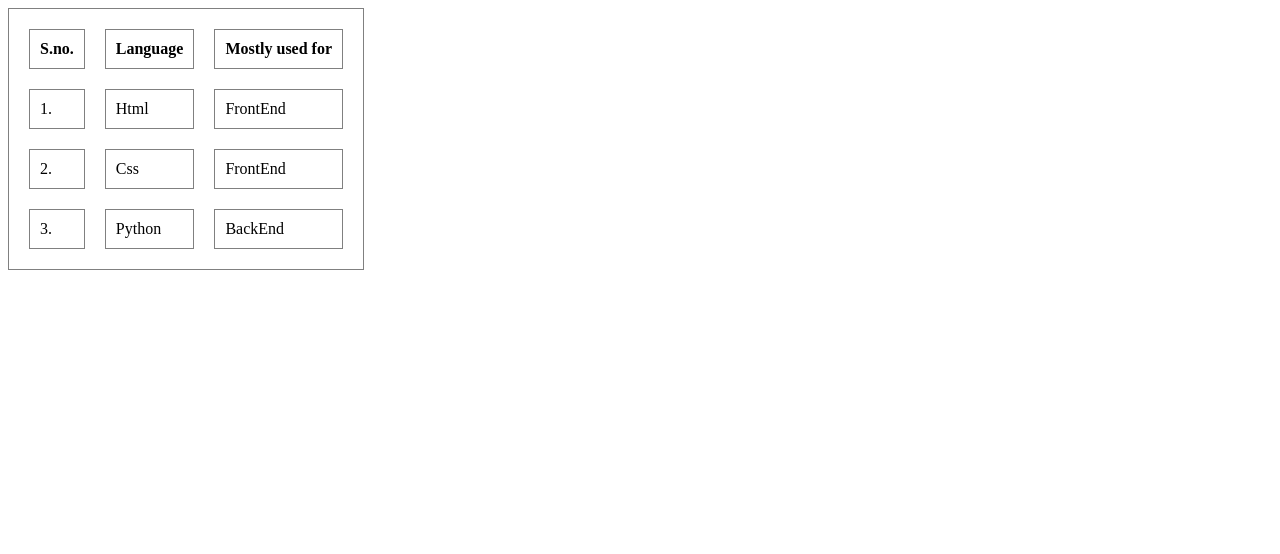
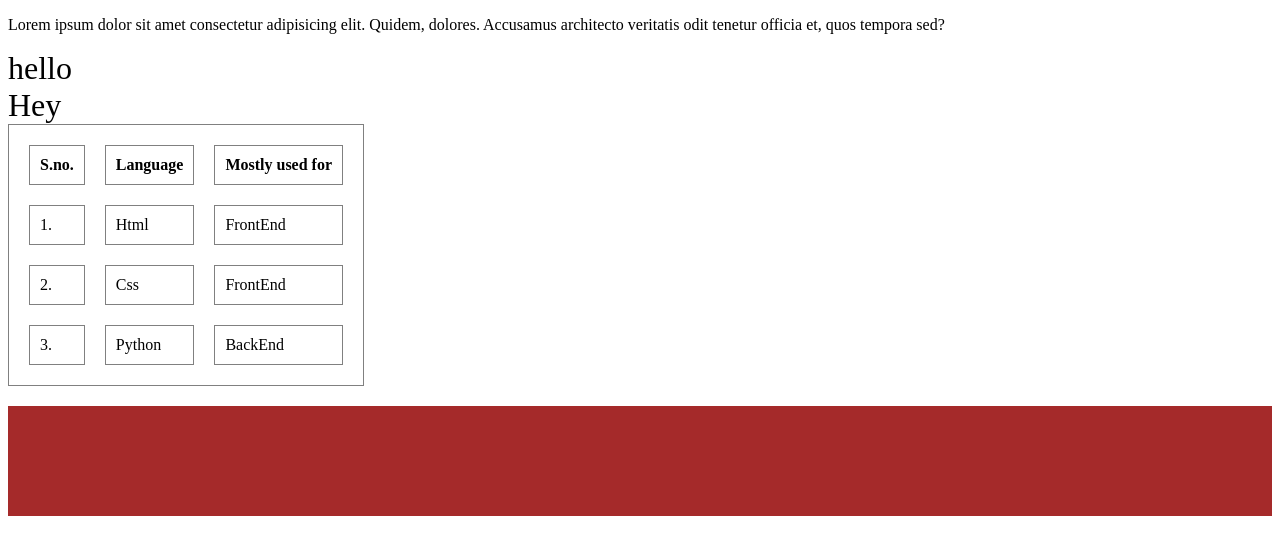
Before and after one commit to harshbhar0629/Interview_Questions, a plain HTML site: page web_interview/index.html in a window 1280 px wide. Drawn offline with Linux system fonts and the light colour scheme.

Commit message:
Css interview questions added:

```diff
--- a/web_interview/index.html
+++ b/web_interview/index.html
@@ -9,12 +9,33 @@
 			content="width=device-width, initial-scale=1.0" />
 		<title>Document</title>
 		<style>
-            table, tr, td, th{
+			table,
+			tr,
+			td,
+			th {
 				border: 1px solid grey;
 			}
+			/* #hi {
+				color: red;
+                background: #123e31;
+			}
+            .hey{
+                color: black;
+                background: #000;
+            } */
 		</style>
 	</head>
 	<body>
+		<p>
+			Lorem ipsum dolor sit amet consectetur adipisicing elit. Quidem, dolores.
+			Accusamus architecto veritatis odit tenetur officia et, quos tempora sed?
+		</p>
+		<div style="font-size: 2rem">
+			<div style="font-size: 2rem">
+				<div style="font-size: 2rem">hello</div>
+				<div>Hey</div>
+			</div>
+		</div>
 		<!-- <h1>hello</h1>
         <h2 style="display: none;">Hidden karo</h2>
         <h2>see is gap available</h2>
@@ -35,7 +56,9 @@
 			src="./index2.html"
 			frameborder="0"></iframe> -->
 
-        <table cellpadding="10" cellspacing="20">
+		<table
+			cellpadding="10"
+			cellspacing="20">
 			<tr>
 				<th>S.no.</th>
 				<th>Language</th>
@@ -57,5 +80,37 @@
 				<td>BackEnd</td>
 			</tr>
 		</table>
+		<div style="background-color: brown">
+			<div
+				style="
+					position: relative;
+					margin-top: 20px;
+					height: 100px;
+					width: 100px;
+					background-color: blueviolet;
+					z-index: -1;
+				"></div>
+			<div
+				style="
+					position: relative;
+					height: 50px;
+					width: 50px;
+					background-color: red;
+					margin-top: -40px;
+					z-index: -2;
+				">
+				hello
+			</div>
+		</div>
+		<!-- <div
+			id="hi"
+			class="hey"
+			style="color: aqua; background: red;">
+			het
+		</div> -->
+		<!-- how we cam set a div in middle -->
+		<!-- <div style="display: flex; justify-content: center; align-items: center; background: #000; height: 500px; width: 500px;">
+            <div style="color: white;">Content</div>
+        </div> -->
 	</body>
 </html>
```
Also changed, not shown: 1 other file. Lines whose indentation alone changed are shown as unchanged.
